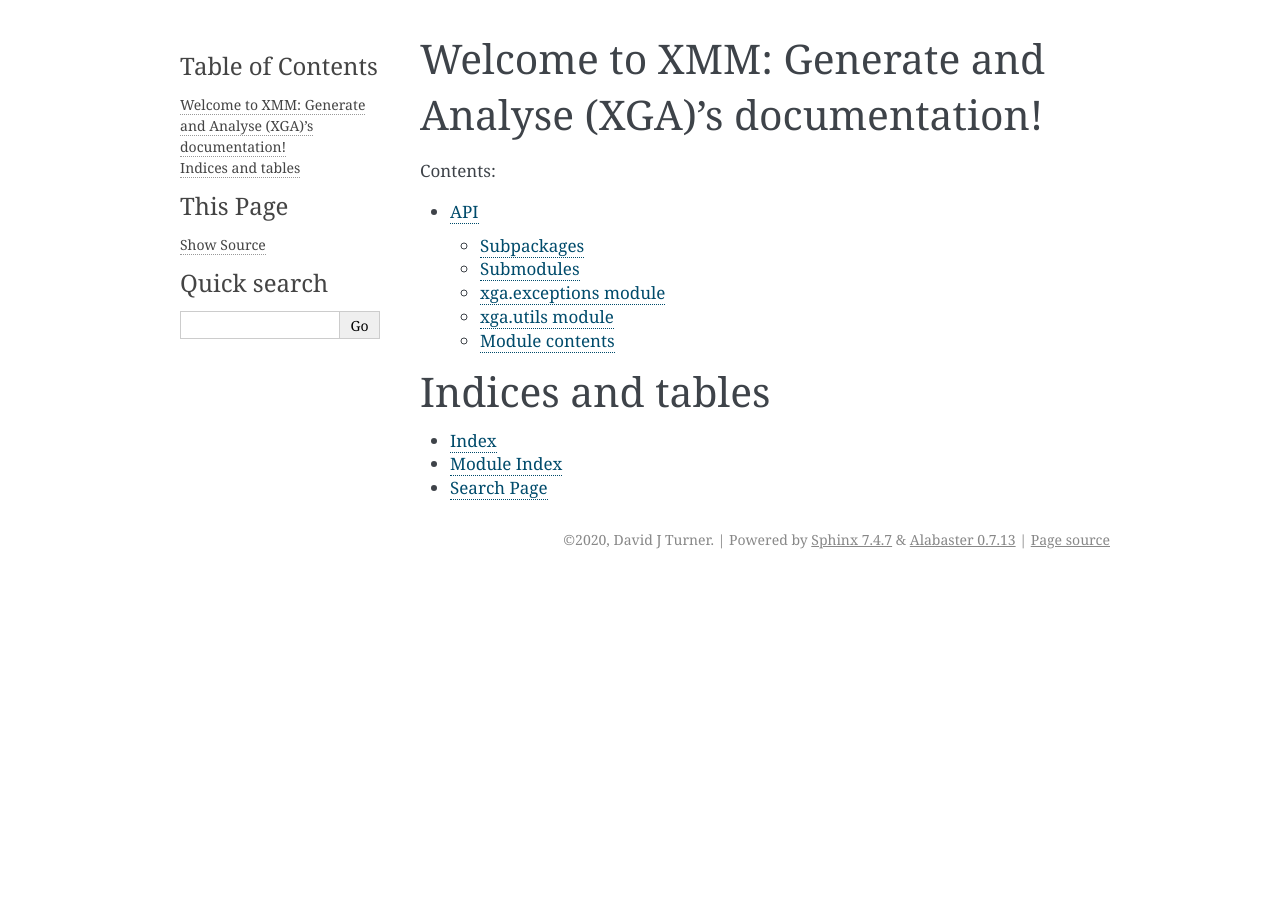
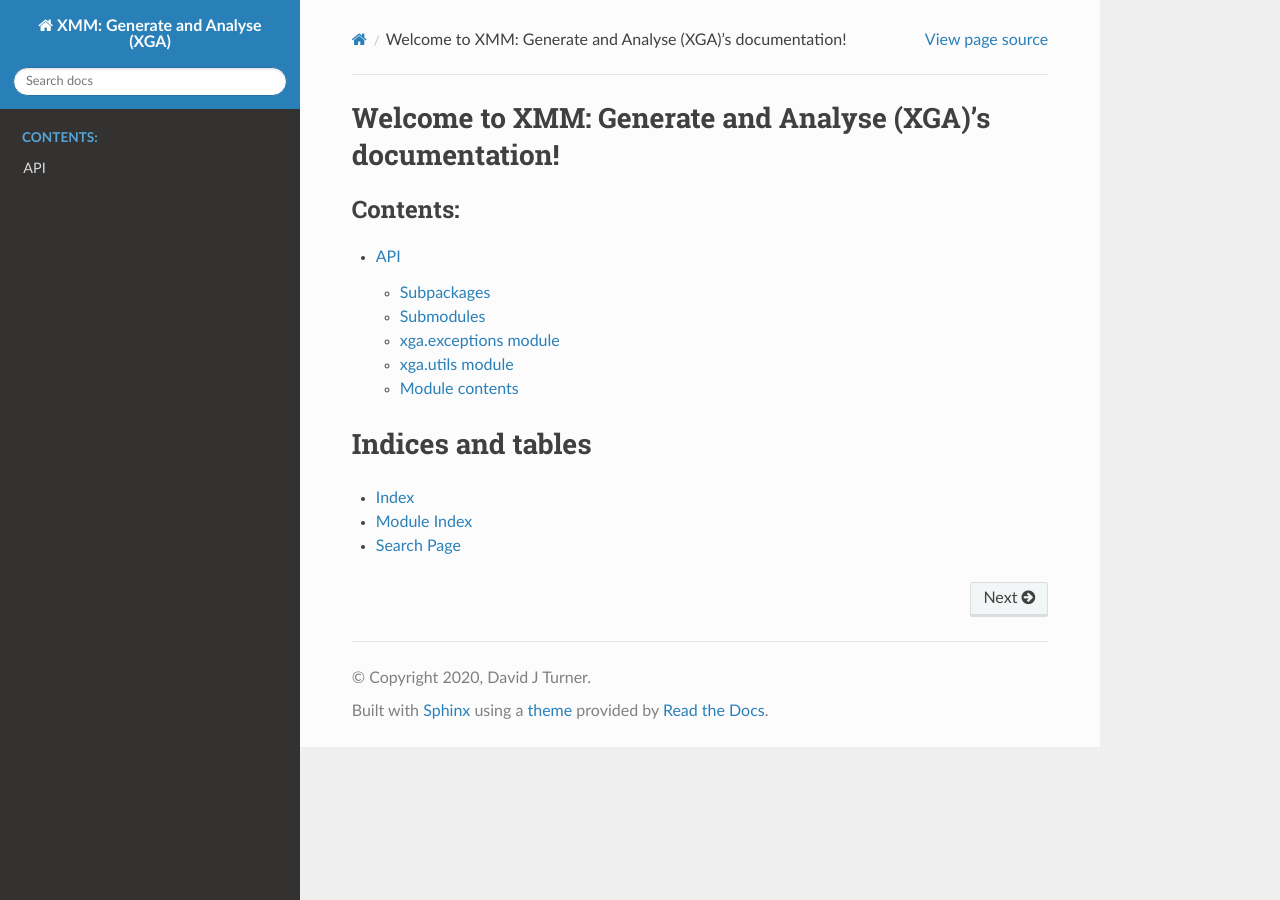
Before and after one commit to DavidT3/XGA, a Sphinx documentation site: the page built from docs/source/index.rst, in a window 1280 px wide. Built offline with Sphinx 7.4.7 and the Read the Docs theme 2.0.0, drawn with Linux system fonts in a browser that asks for light colours; some of the changed lines change nothing that is shown.

Commit message:
Made some chanes to the conf.py of sphinx that should make the documents look nicer

```diff
--- a/docs/source/conf.py
+++ b/docs/source/conf.py
@@ -71,7 +71,21 @@
 # Add any Sphinx extension module names here, as strings. They can be
 # extensions coming with Sphinx (named 'sphinx.ext.*') or your custom
 # ones.
-extensions = ['sphinx.ext.autodoc', 'sphinx.ext.doctest']
+extensions = ['sphinx.ext.autodoc',
+              'sphinx.ext.doctest',
+              'sphinx.ext.intersphinx',
+              'sphinx.ext.todo',
+              'sphinx.ext.coverage',
+              'sphinx.ext.ifconfig',
+              'sphinx.ext.viewcode',
+              'sphinx.ext.autosummary',
+              'sphinx.ext.graphviz',
+              'sphinx.ext.autosectionlabel',
+              'sphinx.ext.napoleon',
+              'nbsphinx',
+              'sphinx.ext.inheritance_diagram',
+              'sphinx.ext.autosummary',
+              'sphinx.ext.mathjax']
 
 # Add any paths that contain templates here, relative to this directory.
 templates_path = ['_templates']
@@ -87,7 +101,7 @@
 # The theme to use for HTML and HTML Help pages.  See the documentation for
 # a list of builtin themes.
 #
-html_theme = 'alabaster'
+html_theme = 'sphinx_rtd_theme'
 
 # Add any paths that contain custom static files (such as style sheets) here,
 # relative to this directory. They are copied after the builtin static files,
```
